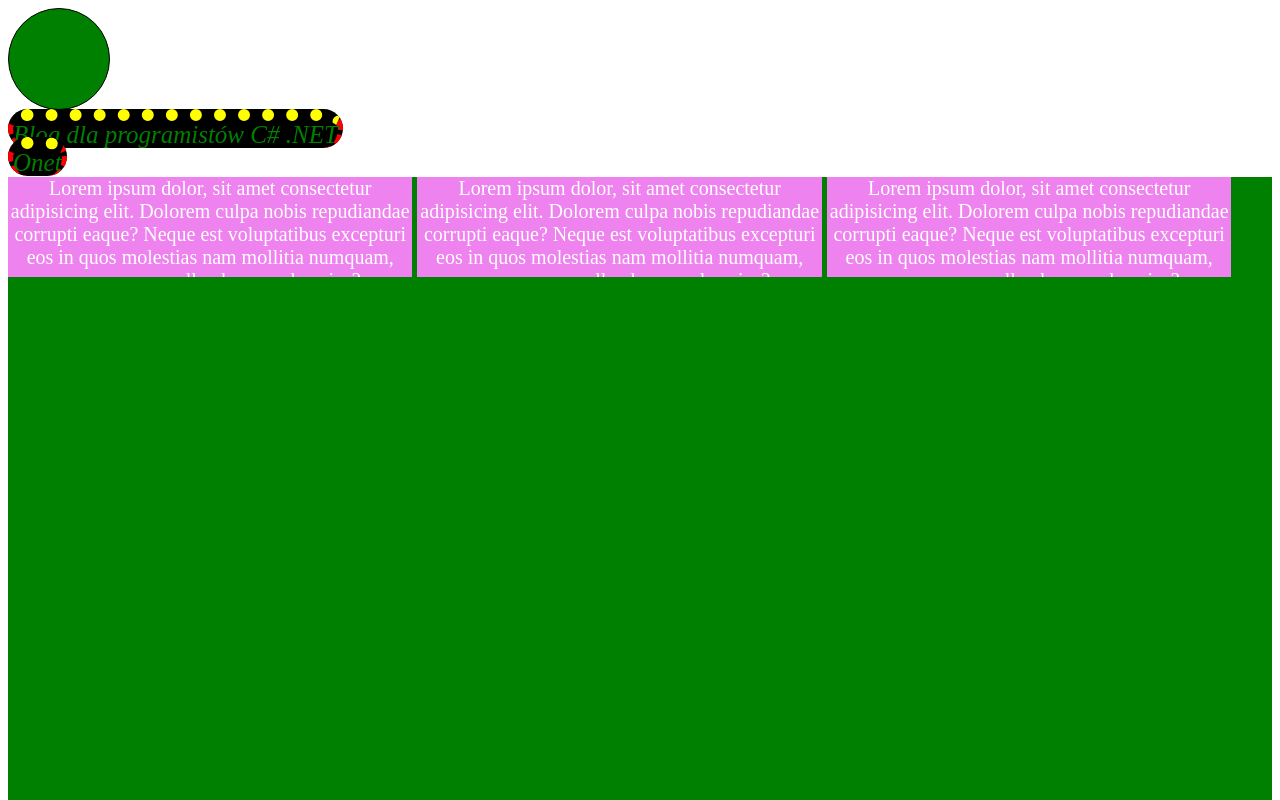
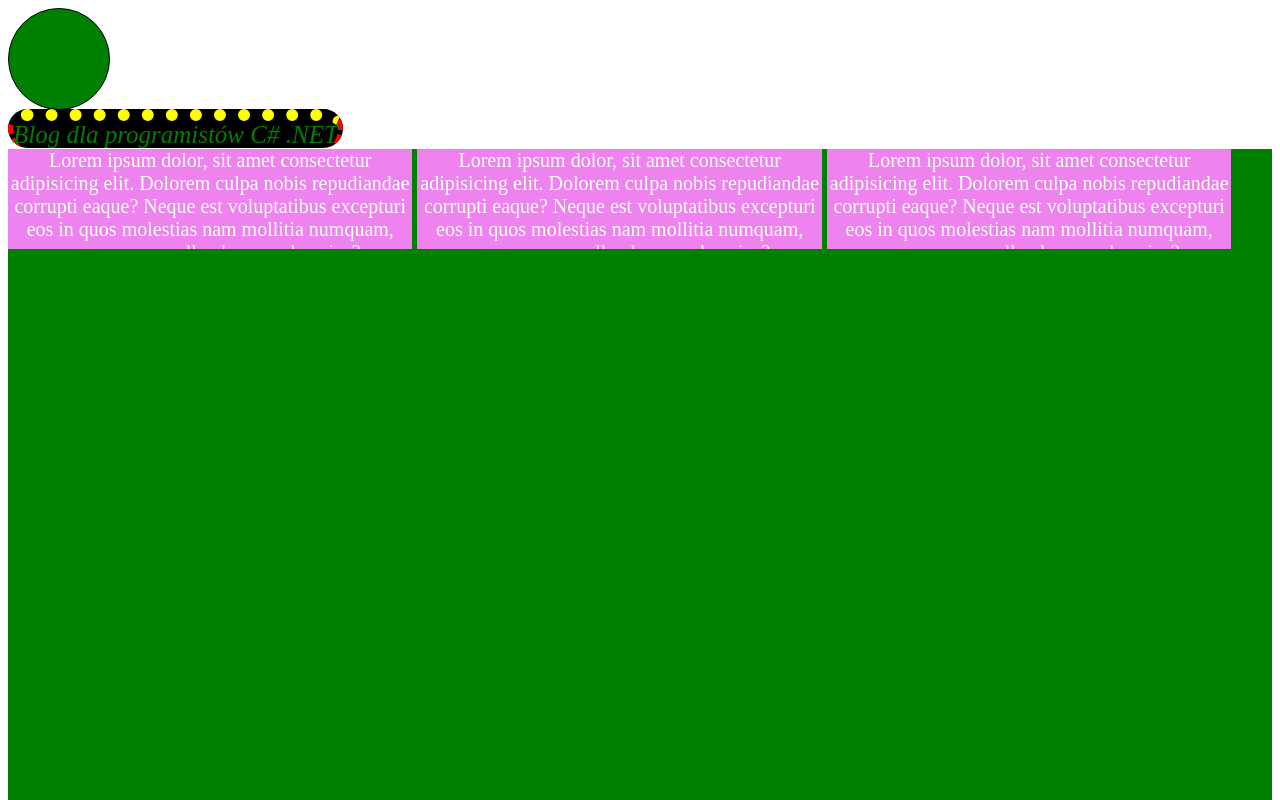
Before and after one commit to dawid-platek/learn-html-css, a plain HTML site: page index.html in a window 1280 px wide. Shown: the top 800 px of the page. Drawn offline with Linux system fonts and the light colour scheme.

Commit message:
Delete link

```diff
--- a/index.html
+++ b/index.html
@@ -13,10 +13,6 @@
   <div class="circle"></div>
   <br>
   <a class="link" href="https://www.modestprogrammer.pl">Blog dla programistów C# .NET</a>
-
-  <br>
-
-  <a class="link" href="https://www.onet.pl">Onet</a>
 
   <br>
 
```
